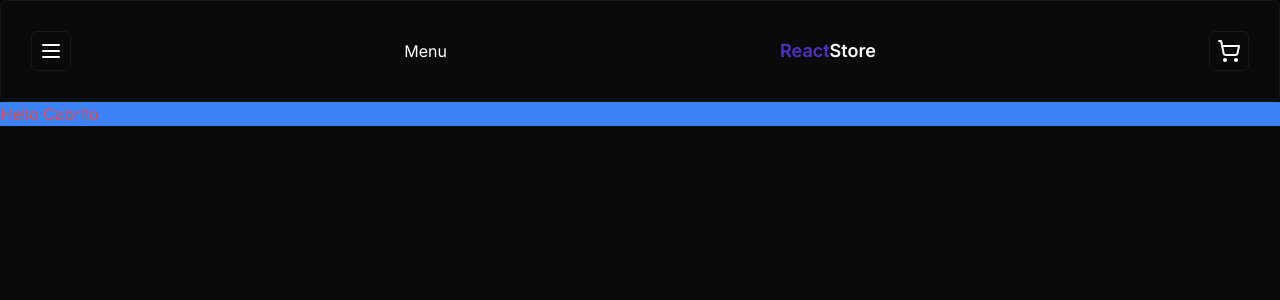
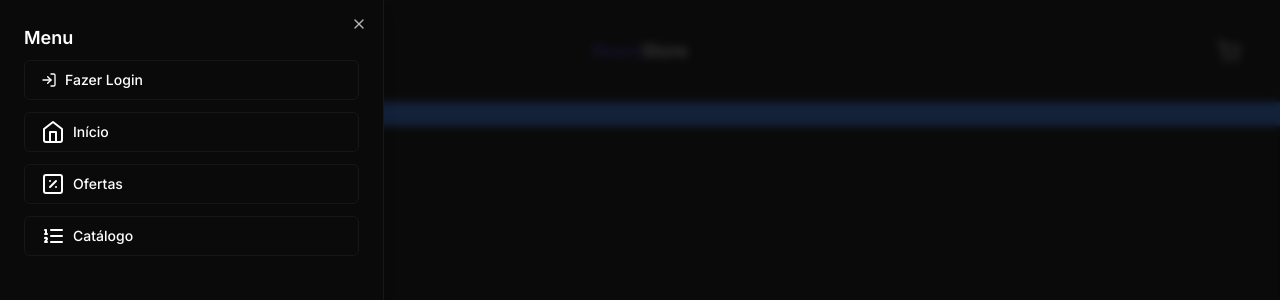
Before and after one commit to Matheus-Alexandrino/reactstore, a Next.js app: page /about in a window 1280 px wide. Both pictures are taken after a click on the button 51 px from the left and 51 px from the top of the page. Shown: the top 300 px of the page. Built offline with nearby package versions, Linux system fonts and the light colour scheme.

Commit message:
feat: Add provider google and next- auth

```diff
--- a/src/app/api/auth/[...nextauth]/route.ts
+++ b/src/app/api/auth/[...nextauth]/route.ts
@@ -1,17 +1,16 @@
 import NextAuth from "next-auth"
 import GoogleProvider from "next-auth/providers/google"
 import { PrismaAdapter } from "@auth/prisma-adapter"
-import { PrismaClient } from "@prisma/client"
 import { prismaclient } from "@/lib/prisma"
 
 // const prisma = new PrismaClient()
 
-// export default NextAuth({
-//   adapter: PrismaAdapter(prismaClient),
-//   providers: [
-//     GoogleProvider({
-//       clientId: process.env.GOOGLE_CLIENT_ID,
-//       clientSecret: process.env.GOOGLE_CLIENT_SECRET
-//     })
-//   ]
-// })
+export default NextAuth({
+  adapter: PrismaAdapter(prismaclient),
+  providers: [
+    GoogleProvider({
+      clientId: process.env.GOOGLE_CLIENT_I,
+      clientSecret: process.env.GOOGLE_CLIENT_SECRET
+    })
+  ]
+})
--- a/src/app/layout.tsx
+++ b/src/app/layout.tsx
@@ -6,7 +6,7 @@
 const inter = Inter({ subsets: ['latin'] })
 
 export const metadata: Metadata = {
-  title: 'ReactStore(v-0.0.1)',
+  title: 'ReactStore(v-0)',
   description: 'Desenvolvido por Matheus Alexandrino',
 }
 
--- a/src/components/ui/header.tsx
+++ b/src/components/ui/header.tsx
@@ -1,33 +1,33 @@
-// import { MenuIcon, Sheet, ShoppingCartIcon } from "lucide-react";
+
 import { HomeIcon, ListOrderedIcon, LogInIcon, MenuIcon,   PercentSquareIcon,  ShoppingCartIcon } from "lucide-react";
 import { Button } from "./button";
 import { Card } from "./card"
 
-// import {
-//   Sheet,
-//   SheetContent,
-//   SheetDescription,
-//   SheetHeader,
-//   SheetTitle,
-//   SheetTrigger,
-// } from "@/components/ui/sheet"
+import {
+  Sheet,
+  SheetContent,
+  SheetDescription,
+  SheetHeader,
+  SheetTitle,
+  SheetTrigger,
+} from "@/components/ui/sheet"
 
 
 const Header = () => {
     return (
             <Card className="flex items-center justify-between p-[1.875rem] ">
 
-            {/* <Sheet>
-                <SheetTrigger asChild >                         */}
+            <Sheet>
+                <SheetTrigger asChild >
                     <Button size="icon" variant="outline">
                         <MenuIcon/>
                     </Button>
-                {/* </SheetTrigger>
+                </SheetTrigger>
                 <SheetContent side="left">
-                    <SheetHeader className="text-left text-lg font-semibold"> */}
+                    <SheetHeader className="text-left text-lg font-semibold">
                         Menu
-                    {/* </SheetHeader> */}
-                    {/* <div className="mt-2 flex flex-col gap-3">
+                    </SheetHeader>
+                    <div className="mt-2 flex flex-col gap-3">
                         <Button variant="outline" className="w-full justify-start gap-2">
                             <LogInIcon className="" size={16}/>
                             Fazer Login
@@ -44,10 +44,10 @@
                             <ListOrderedIcon className=""/>
                             Catálogo
                         </Button>
-                    </div> */}
+                    </div>
 
-                {/* </SheetContent> */}
-            {/* </Sheet> */}
+                </SheetContent>
+            </Sheet>
 
 
 
--- a/src/components/ui/sheet.tsx
+++ b/src/components/ui/sheet.tsx
@@ -1,147 +1,140 @@
-// "use client"
+"use client"
 
-// import * as React from "react"
-// import * as SheetPrimitive from "@radix-ui/react-dialog"
-// import { cva, type VariantProps } from "class-variance-authority"
-// import { X } from "lucide-react"
+import * as React from "react"
+import * as SheetPrimitive from "@radix-ui/react-dialog"
+import { cva, type VariantProps } from "class-variance-authority"
+import { X } from "lucide-react"
 
-// import { cn } from "@/lib/utils"
+import { cn } from "@/lib/utils"
 
-// const Sheet = SheetPrimitive.Root
+const Sheet = SheetPrimitive.Root
 
-// const SheetTrigger = SheetPrimitive.Trigger
+const SheetTrigger = SheetPrimitive.Trigger
 
-// const SheetClose = SheetPrimitive.Close
+const SheetClose = SheetPrimitive.Close
 
+const SheetPortal = SheetPrimitive.Portal
 
-// const SheetPortal = ({
-//   className,
-//   ...props
-// }: SheetPrimitive.DialogPortalProps) => (
-//   <SheetPrimitive.Portal className={cn(className)} {...props} />
-// )
-// SheetPortal.displayName = SheetPrimitive.Portal.displayName
+const SheetOverlay = React.forwardRef<
+  React.ElementRef<typeof SheetPrimitive.Overlay>,
+  React.ComponentPropsWithoutRef<typeof SheetPrimitive.Overlay>
+>(({ className, ...props }, ref) => (
+  <SheetPrimitive.Overlay
+    className={cn(
+      "fixed inset-0 z-50 bg-background/80 backdrop-blur-sm data-[state=open]:animate-in data-[state=closed]:animate-out data-[state=closed]:fade-out-0 data-[state=open]:fade-in-0",
+      className
+    )}
+    {...props}
+    ref={ref}
+  />
+))
+SheetOverlay.displayName = SheetPrimitive.Overlay.displayName
 
-// const SheetOverlay = React.forwardRef<
-//   React.ElementRef<typeof SheetPrimitive.Overlay>,
-//   React.ComponentPropsWithoutRef<typeof SheetPrimitive.Overlay>
-// >(({ className, ...props }, ref) => (
-//   <SheetPrimitive.Overlay
-//     className={cn(
-//       "fixed inset-0 z-50 bg-background/80 backdrop-blur-sm data-[state=open]:animate-in data-[state=closed]:animate-out data-[state=closed]:fade-out-0 data-[state=open]:fade-in-0",
-//       className
-//     )}
-//     {...props}
-//     ref={ref}
-//   />
-// ))
-// SheetOverlay.displayName = SheetPrimitive.Overlay.displayName
+const sheetVariants = cva(
+  "fixed z-50 gap-4 bg-background p-6 shadow-lg transition ease-in-out data-[state=open]:animate-in data-[state=closed]:animate-out data-[state=closed]:duration-300 data-[state=open]:duration-500",
+  {
+    variants: {
+      side: {
+        top: "inset-x-0 top-0 border-b data-[state=closed]:slide-out-to-top data-[state=open]:slide-in-from-top",
+        bottom:
+          "inset-x-0 bottom-0 border-t data-[state=closed]:slide-out-to-bottom data-[state=open]:slide-in-from-bottom",
+        left: "inset-y-0 left-0 h-full w-3/4 border-r data-[state=closed]:slide-out-to-left data-[state=open]:slide-in-from-left sm:max-w-sm",
+        right:
+          "inset-y-0 right-0 h-full w-3/4  border-l data-[state=closed]:slide-out-to-right data-[state=open]:slide-in-from-right sm:max-w-sm",
+      },
+    },
+    defaultVariants: {
+      side: "right",
+    },
+  }
+)
 
-// const sheetVariants = cva(
-//   "fixed z-50 gap-4 bg-background p-6 shadow-lg transition ease-in-out data-[state=open]:animate-in data-[state=closed]:animate-out data-[state=closed]:duration-300 data-[state=open]:duration-500",
-//   {
-//     variants: {
-//       side: {
-//         top: "inset-x-0 top-0 border-b data-[state=closed]:slide-out-to-top data-[state=open]:slide-in-from-top",
-//         bottom:
-//           "inset-x-0 bottom-0 border-t data-[state=closed]:slide-out-to-bottom data-[state=open]:slide-in-from-bottom",
-//         left: "inset-y-0 left-0 h-full w-3/4 border-r data-[state=closed]:slide-out-to-left data-[state=open]:slide-in-from-left sm:max-w-sm",
-//         right:
-//           "inset-y-0 right-0 h-full w-3/4  border-l data-[state=closed]:slide-out-to-right data-[state=open]:slide-in-from-right sm:max-w-sm",
-//       },
-//     },
-//     defaultVariants: {
-//       side: "right",
-//     },
-//   }
-// )
+interface SheetContentProps
+  extends React.ComponentPropsWithoutRef<typeof SheetPrimitive.Content>,
+    VariantProps<typeof sheetVariants> {}
 
-// interface SheetContentProps
-//   extends React.ComponentPropsWithoutRef<typeof SheetPrimitive.Content>,
-//     VariantProps<typeof sheetVariants> {}
+const SheetContent = React.forwardRef<
+  React.ElementRef<typeof SheetPrimitive.Content>,
+  SheetContentProps
+>(({ side = "right", className, children, ...props }, ref) => (
+  <SheetPortal>
+    <SheetOverlay />
+    <SheetPrimitive.Content
+      ref={ref}
+      className={cn(sheetVariants({ side }), className)}
+      {...props}
+    >
+      {children}
+      <SheetPrimitive.Close className="absolute right-4 top-4 rounded-sm opacity-70 ring-offset-background transition-opacity hover:opacity-100 focus:outline-none focus:ring-2 focus:ring-ring focus:ring-offset-2 disabled:pointer-events-none data-[state=open]:bg-secondary">
+        <X className="h-4 w-4" />
+        <span className="sr-only">Close</span>
+      </SheetPrimitive.Close>
+    </SheetPrimitive.Content>
+  </SheetPortal>
+))
+SheetContent.displayName = SheetPrimitive.Content.displayName
 
-// const SheetContent = React.forwardRef<
-//   React.ElementRef<typeof SheetPrimitive.Content>,
-//   SheetContentProps
-// >(({ side = "right", className, children, ...props }, ref) => (
-//   <SheetPortal>
-//     <SheetOverlay />
-//     <SheetPrimitive.Content
-//       ref={ref}
-//       className={cn(sheetVariants({ side }), className)}
-//       {...props}
-//     >
-//       {children}
-//       <SheetPrimitive.Close className="absolute right-4 top-4 rounded-sm opacity-70 ring-offset-background transition-opacity hover:opacity-100 focus:outline-none focus:ring-2 focus:ring-ring focus:ring-offset-2 disabled:pointer-events-none data-[state=open]:bg-secondary">
-//         <X className="h-4 w-4" />
-//         <span className="sr-only">Close</span>
-//       </SheetPrimitive.Close>
-//     </SheetPrimitive.Content>
-//   </SheetPortal>
-// ))
-// SheetContent.displayName = SheetPrimitive.Content.displayName
+const SheetHeader = ({
+  className,
+  ...props
+}: React.HTMLAttributes<HTMLDivElement>) => (
+  <div
+    className={cn(
+      "flex flex-col space-y-2 text-center sm:text-left",
+      className
+    )}
+    {...props}
+  />
+)
+SheetHeader.displayName = "SheetHeader"
 
-// const SheetHeader = ({
-//   className,
-//   ...props
-// }: React.HTMLAttributes<HTMLDivElement>) => (
-//   <div
-//     className={cn(
-//       "flex flex-col space-y-2 text-center sm:text-left",
-//       className
-//     )}
-//     {...props}
-//   />
-// )
-// SheetHeader.displayName = "SheetHeader"
+const SheetFooter = ({
+  className,
+  ...props
+}: React.HTMLAttributes<HTMLDivElement>) => (
+  <div
+    className={cn(
+      "flex flex-col-reverse sm:flex-row sm:justify-end sm:space-x-2",
+      className
+    )}
+    {...props}
+  />
+)
+SheetFooter.displayName = "SheetFooter"
 
-// const SheetFooter = ({
-//   className,
-//   ...props
-// }: React.HTMLAttributes<HTMLDivElement>) => (
-//   <div
-//     className={cn(
-//       "flex flex-col-reverse sm:flex-row sm:justify-end sm:space-x-2",
-//       className
-//     )}
-//     {...props}
-//   />
-// )
-// SheetFooter.displayName = "SheetFooter"
+const SheetTitle = React.forwardRef<
+  React.ElementRef<typeof SheetPrimitive.Title>,
+  React.ComponentPropsWithoutRef<typeof SheetPrimitive.Title>
+>(({ className, ...props }, ref) => (
+  <SheetPrimitive.Title
+    ref={ref}
+    className={cn("text-lg font-semibold text-foreground", className)}
+    {...props}
+  />
+))
+SheetTitle.displayName = SheetPrimitive.Title.displayName
 
-// const SheetTitle = React.forwardRef<
-//   React.ElementRef<typeof SheetPrimitive.Title>,
-//   React.ComponentPropsWithoutRef<typeof SheetPrimitive.Title>
-// >(({ className, ...props }, ref) => (
-//   <SheetPrimitive.Title
-//     ref={ref}
-//     className={cn("text-lg font-semibold text-foreground", className)}
-//     {...props}
-//   />
-// ))
-// SheetTitle.displayName = SheetPrimitive.Title.displayName
+const SheetDescription = React.forwardRef<
+  React.ElementRef<typeof SheetPrimitive.Description>,
+  React.ComponentPropsWithoutRef<typeof SheetPrimitive.Description>
+>(({ className, ...props }, ref) => (
+  <SheetPrimitive.Description
+    ref={ref}
+    className={cn("text-sm text-muted-foreground", className)}
+    {...props}
+  />
+))
+SheetDescription.displayName = SheetPrimitive.Description.displayName
 
-// const SheetDescription = React.forwardRef<
-//   React.ElementRef<typeof SheetPrimitive.Description>,
-//   React.ComponentPropsWithoutRef<typeof SheetPrimitive.Description>
-// >(({ className, ...props }, ref) => (
-//   <SheetPrimitive.Description
-//     ref={ref}
-//     className={cn("text-sm text-muted-foreground", className)}
-//     {...props}
-//   />
-// ))
-// SheetDescription.displayName = SheetPrimitive.Description.displayName
-
-// export {
-//   Sheet,
-//   SheetPortal,
-//   SheetOverlay,
-//   SheetTrigger,
-//   SheetClose,
-//   SheetContent,
-//   SheetHeader,
-//   SheetFooter,
-//   SheetTitle,
-//   SheetDescription,
-// }
+export {
+  Sheet,
+  SheetPortal,
+  SheetOverlay,
+  SheetTrigger,
+  SheetClose,
+  SheetContent,
+  SheetHeader,
+  SheetFooter,
+  SheetTitle,
+  SheetDescription,
+}
--- /dev/null
+++ b/src/lib/auth.ts
@@ -0,0 +1,16 @@
+import GoogleProvider from "next-auth/providers/google";
+import { PrismaAdapter } from "@auth/prisma-adapter";
+import { AuthOptions } from "next-auth";
+import { prismaclient } from "./prisma";
+
+export const authOptions: AuthOptions = {
+
+  adapter: PrismaAdapter(prismaclient),
+  providers: [
+    GoogleProvider({
+      clientId: process.env.GOOGLE_CLIENT_I,
+      clientSecret: process.env.GOOGLE_CLIENT_SECRET
+    })
+  ]
+
+}
```
Also changed, not shown: env.d.TS (+7 -7 lines).
